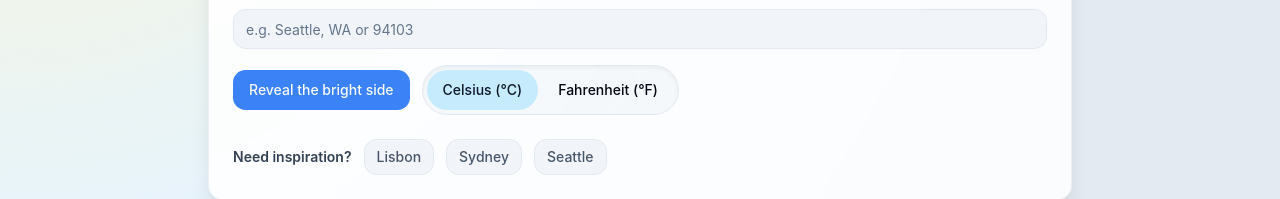
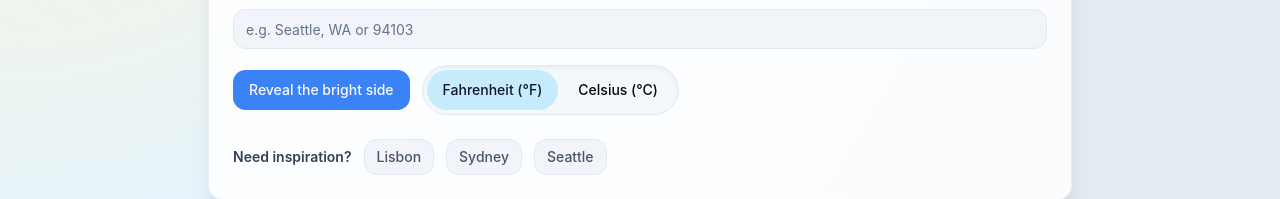
Before and after one commit to kevinfrey/optimistic-weather, a React (Vite) app: page / in a window 1280 px wide. Shown: the part 382-581 px from the top of the page. Built offline with nearby package versions, Linux system fonts and the light colour scheme.

Commit message:
Default to Fahrenheit segmented toggle

```diff
--- a/src/App.tsx
+++ b/src/App.tsx
@@ -30,7 +30,7 @@ const formatTime = (date: Date) =>
 
 function App() {
   const [query, setQuery] = useState('')
-  const [units, setUnits] = useState<Units>('metric')
+  const [units, setUnits] = useState<Units>('imperial')
   const [forecast, setForecast] = useState<OptimisticForecast | null>(null)
   const [loading, setLoading] = useState(false)
   const [error, setError] = useState<string | null>(null)
@@ -130,18 +130,18 @@ function App() {
                   aria-label="Select temperature units"
                 >
                   <ToggleGroupItem
+                    value="imperial"
+                    className="rounded-full px-4"
+                    aria-pressed={units === 'imperial'}
+                  >
+                    Fahrenheit (°F)
+                  </ToggleGroupItem>
+                  <ToggleGroupItem
                     value="metric"
                     className="rounded-full px-4"
                     aria-pressed={units === 'metric'}
                   >
                     Celsius (°C)
-                  </ToggleGroupItem>
-                  <ToggleGroupItem
-                    value="imperial"
-                    className="rounded-full px-4"
-                    aria-pressed={units === 'imperial'}
-                  >
-                    Fahrenheit (°F)
                   </ToggleGroupItem>
                 </ToggleGroup>
               </div>
```
